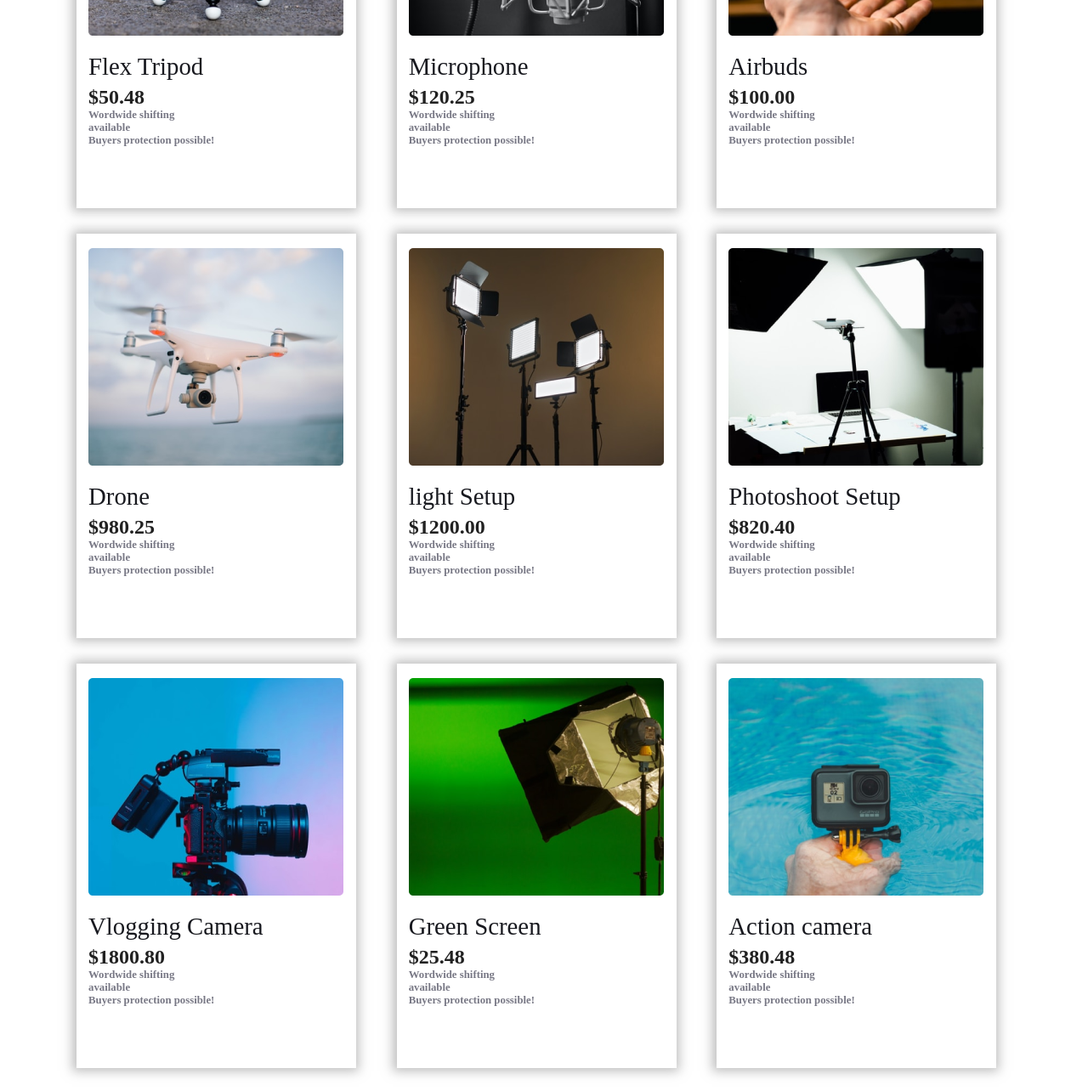
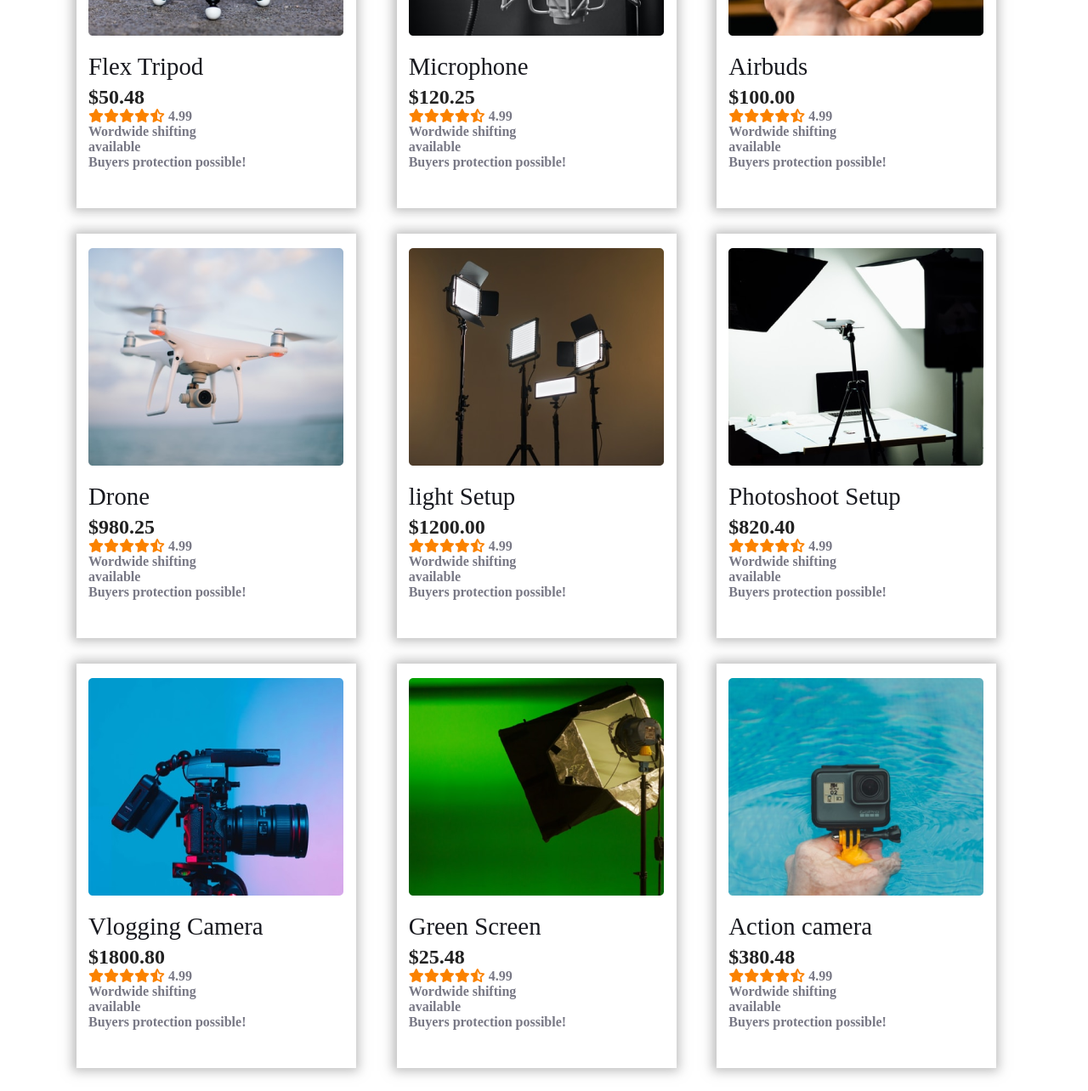
Before and after one commit to sakib-git-hub/influencer-gear, a plain HTML site: page index.html in a window 1280 px wide. Shown: the part 1000-2284 px from the top of the page at 85% size. Drawn offline with Linux system fonts and the light colour scheme.

Commit message:
star icon add

```diff
--- a/css/style.css
+++ b/css/style.css
@@ -159,6 +159,12 @@ nav{
     font-size: 0.8rem;
     font-weight: bold;
     color: #787885;
+}
+.collection-card > p{
+    font-size: 1rem;
+}
+.collection-card > p > span{
+    color: #FB8200;
 }
 #see-more a{
     color: #E02C6D;
--- a/index.html
+++ b/index.html
@@ -74,7 +74,8 @@ vestibulum sed scelerisque eros. Lectus faucibus.</p>
             <img src="./images/tripod.png" alt="tripod">
            <h1 class="collection-card-title">Flex Tripod</h1>
           <h4 class="doller-text">$50.48</h4>
-          <span></span>
+          <p><span><i class="fa-solid fa-star"></i><i class="fa-solid fa-star"></i><i class="fa-solid fa-star"></i><i class="fa-solid fa-star"></i><i class="fa-solid fa-star-half-stroke"></i></span> 4.99</p>
+
           <p>Wordwide shifting
 available
 Buyers protection possible!</p>
@@ -83,7 +84,7 @@ Buyers protection possible!</p>
         <img src="./images/mic.png" alt="microphone">
          <h1 class="collection-card-title">Microphone</h1>
           <h4 class="doller-text">$120.25</h4>
-          <span></span>
+          <p><span><i class="fa-solid fa-star"></i><i class="fa-solid fa-star"></i><i class="fa-solid fa-star"></i><i class="fa-solid fa-star"></i><i class="fa-solid fa-star-half-stroke"></i></span> 4.99</p>
            <p>Wordwide shifting
 available
 Buyers protection possible!</p>
@@ -92,7 +93,7 @@ Buyers protection possible!</p>
             <img src="./images/airpod.png" alt="tripod">
              <h1 class="collection-card-title">Airbuds</h1>
           <h4 class="doller-text">$100.00</h4>
-          <span></span>
+          <p><span><i class="fa-solid fa-star"></i><i class="fa-solid fa-star"></i><i class="fa-solid fa-star"></i><i class="fa-solid fa-star"></i><i class="fa-solid fa-star-half-stroke"></i></span> 4.99</p>
            <p>Wordwide shifting
 available
 Buyers protection possible!</p>
@@ -101,7 +102,7 @@ Buyers protection possible!</p>
             <img src="./images/drone.png" alt="drone">
              <h1 class="collection-card-title">Drone</h1>
           <h4 class="doller-text">$980.25</h4>
-          <span></span>
+           <p><span><i class="fa-solid fa-star"></i><i class="fa-solid fa-star"></i><i class="fa-solid fa-star"></i><i class="fa-solid fa-star"></i><i class="fa-solid fa-star-half-stroke"></i></span> 4.99</p>
            <p>Wordwide shifting
 available
 Buyers protection possible!</p>
@@ -110,7 +111,7 @@ Buyers protection possible!</p>
         <img src="./images/lights.png" alt="light">
          <h1 class="collection-card-title">light Setup</h1>
           <h4 class="doller-text">$1200.00</h4>
-          <span></span>
+           <p><span><i class="fa-solid fa-star"></i><i class="fa-solid fa-star"></i><i class="fa-solid fa-star"></i><i class="fa-solid fa-star"></i><i class="fa-solid fa-star-half-stroke"></i></span> 4.99</p>
            <p>Wordwide shifting
 available
 Buyers protection possible!</p>
@@ -119,7 +120,7 @@ Buyers protection possible!</p>
         <img src="./images/setup.png" alt="setup image">
          <h1 class="collection-card-title">Photoshoot Setup</h1>
           <h4 class="doller-text">$820.40</h4>
-          <span></span>
+           <p><span><i class="fa-solid fa-star"></i><i class="fa-solid fa-star"></i><i class="fa-solid fa-star"></i><i class="fa-solid fa-star"></i><i class="fa-solid fa-star-half-stroke"></i></span> 4.99</p>
           <p>Wordwide shifting
 available
 Buyers protection possible!</p>
@@ -128,7 +129,7 @@ Buyers protection possible!</p>
         <img src="./images/camera.png" alt="camera">
          <h1 class="collection-card-title">Vlogging Camera</h1>
           <h4 class="doller-text">$1800.80</h4>
-          <span></span>
+          <p><span><i class="fa-solid fa-star"></i><i class="fa-solid fa-star"></i><i class="fa-solid fa-star"></i><i class="fa-solid fa-star"></i><i class="fa-solid fa-star-half-stroke"></i></span> 4.99</p>
             <p>Wordwide shifting
 available
 Buyers protection possible!</p>
@@ -137,7 +138,7 @@ Buyers protection possible!</p>
         <img src="./images/single-light.png" alt="green screen">
          <h1 class="collection-card-title">Green Screen</h1>
           <h4 class="doller-text">$25.48</h4>
-          <span></span>
+         <p><span><i class="fa-solid fa-star"></i><i class="fa-solid fa-star"></i><i class="fa-solid fa-star"></i><i class="fa-solid fa-star"></i><i class="fa-solid fa-star-half-stroke"></i></span> 4.99</p>
            <p>Wordwide shifting
 available
 Buyers protection possible!</p>
@@ -146,7 +147,7 @@ Buyers protection possible!</p>
         <img src="./images/action.png" alt="action camera">
          <h1 class="collection-card-title">Action camera</h1>
           <h4 class="doller-text">$380.48</h4>
-          <span></span>
+          <p><span><i class="fa-solid fa-star"></i><i class="fa-solid fa-star"></i><i class="fa-solid fa-star"></i><i class="fa-solid fa-star"></i><i class="fa-solid fa-star-half-stroke"></i></span> 4.99</p>
          <p>Wordwide shifting
 available
 Buyers protection possible!</p>
```
